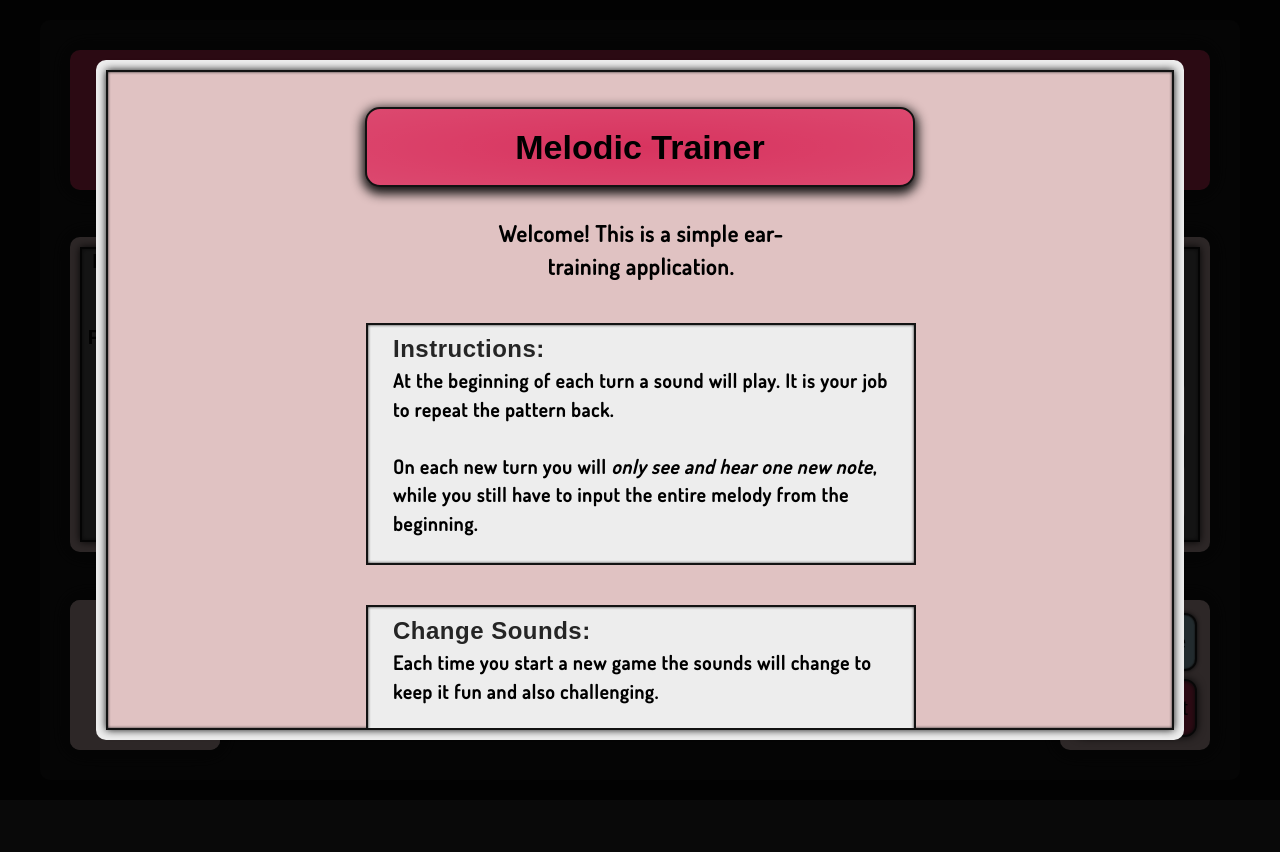
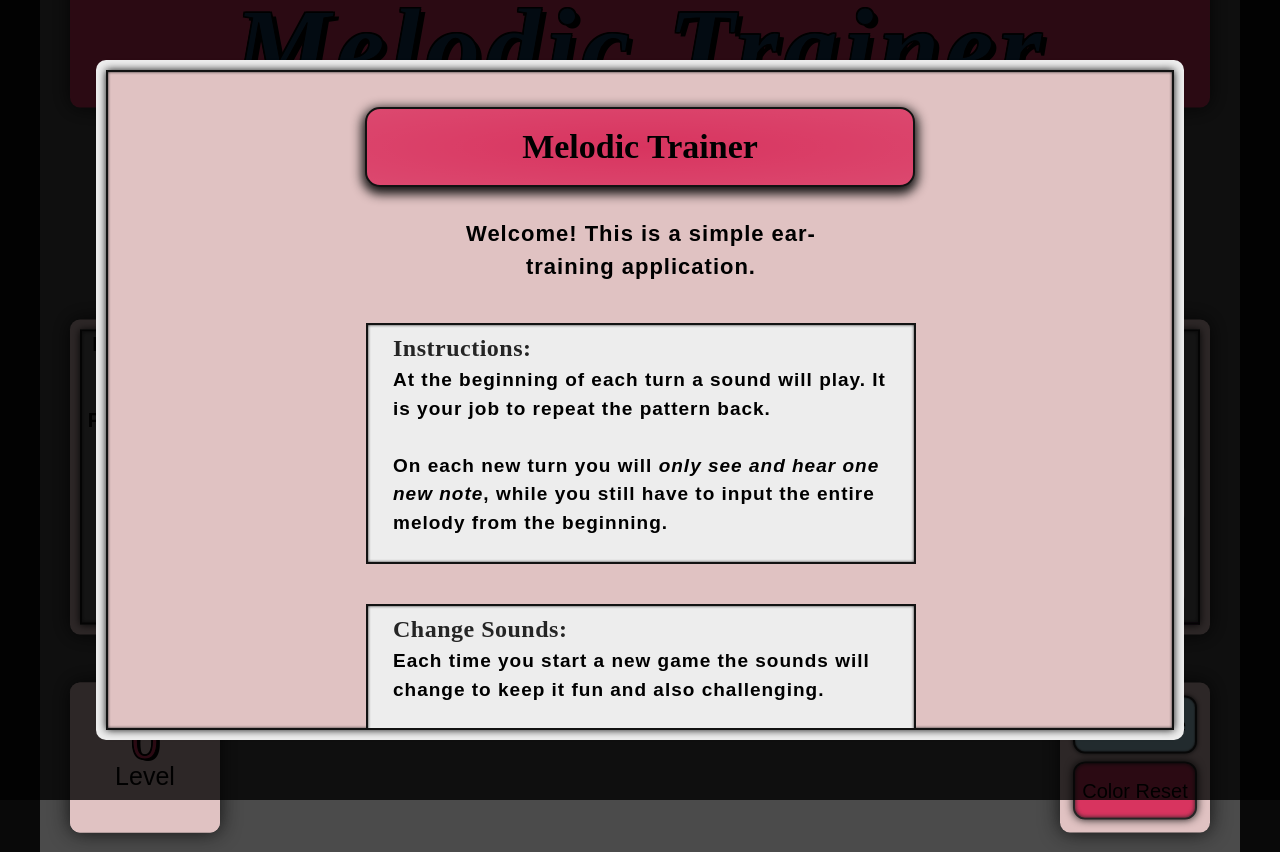
Before and after one commit to ashthomasweb/personal--music-trainer, a plain HTML site: page index.html in a window 1280 px wide. Shown: the top 852 px of the page. Before the commit the page ends 800 px from the top, so only its background shows below. Drawn offline with nearby package versions, Linux system fonts and the light colour scheme; a web font is replaced by a local one.

Commit message:
adds note-grid and root font class

```diff
--- a/css/styles.css
+++ b/css/styles.css
@@ -11,6 +11,12 @@
   --grey: #525252;
   --lightgrey: #e0c2c2;
   --white: #ededed;
+
+  /* --header-font: blenny, sans-serif;
+  --copy-font: dosis, sans-serif; */
+
+  --header-font: alegreya, serif;
+  --copy-font: alegreya-sans, sans-serif;
 }
 
 * {
@@ -30,12 +36,12 @@ body {
 
 h1, h2, h3, h4, h5, h6 {
   margin: 0;
-  font-family: blenny, sans-serif;
+  font-family: var(--header-font);
 }
 
 p {
   margin: 0;
-  font-family: dosis, sans-serif;
+  font-family: var(--copy-font);
   font-size: 19px;
   font-weight: bold;
   letter-spacing: 1px;
@@ -46,27 +52,65 @@ p {
 .grid-container {
   grid-template-areas:
   "header header header header header header"
-  "...... message message message message ....."
-  "score ....... square1 square2 ........ meter"
-  "score ....... square3 square4 ........ meter"
+  "...... message message message message ......"
+  "...... ....... notes notes ....... ....."
+  "score ....... notes notes ........ meter"
+  "score ....... notes notes ........ meter"
   "level instruct instruct instruct instruct options";
   position: relative;
   top: 50vh;
   transform: translateY(-50%);
   display: grid;
   grid-template-columns: 150px auto 200px 200px auto 150px;
-  grid-template-rows: 140px 50px 150px 150px 150px;
+  grid-template-rows: 140px 50px 150px 150px 150px 150px;
   grid-gap: 15px;
   max-width: 1200px;
   padding: 30px;
   border-radius: 10px;
   margin: 0 auto;
-  background-color: #181818;
+  background-color: #4b4b4b;
 }
 
 .grid-container > div {
   border-radius: 10px;
 }
+
+/* NOTE GRID */
+
+.note-container {
+  grid-area: notes;
+  grid-template-areas:
+  "...... note13 ......."
+  "...... note12 ......."
+  "...... note11 ......."
+  "...... note10 ......."
+  "...... note9 ......."
+  "...... note8 ......."
+  "...... note7 ......."
+  "...... note6 ......."
+  "...... note5 ......."
+  "...... note4 ......."
+  "...... note3 ......."
+  "...... note2 ......."
+  "...... note1 .......";
+  position: relative;
+  display: grid;
+  grid-template-columns: 1fr, 1fr, 1fr ;
+  grid-template-rows: 1fr, 1fr, 1fr, 1fr, 1fr, 1fr, 1fr, 1fr, 1fr, 1fr, 1fr, 1fr, 1fr ;
+  grid-gap: 5px;
+  width: 100%;
+  border-radius: 10px;
+  margin: 0 auto;
+  background-color: #181818;
+}
+
+.note-container > div {
+  border-radius: 10px;
+  background-color: red;
+}
+
+
+
 
 /* PLAY-STATE */
 
@@ -301,11 +345,13 @@ p {
 }
 
 .arnold-header {
-  margin-top: -3px;
-  font-size: 100px;
+  margin-top: 10px;
+  font-size: 110px;
   color: var(--darkblue);
   line-height: 120px;
-  letter-spacing: 1px;
+  font-weight: 900;
+  font-style: italic;
+  letter-spacing: 5px;
   background-color: rgba(0, 0, 0, 0);
   -webkit-text-stroke: 1px black;
   text-shadow:
@@ -423,10 +469,10 @@ p {
 
 /* COLOR SQUARES */
 
-.item4 {
-  grid-area: square1;
+.note1 {
+  grid-area: note1;
   position: relative;
-  top: 25px;
+
   cursor: pointer;
 }
 
@@ -442,10 +488,9 @@ p {
   box-shadow: -8px 5px 15px var(--black), -8px 5px 6px 3px var(--black);
 }
 
-.item5 {
-  grid-area: square2;
+.note2 {
+  grid-area: note2;
   position: relative;
-  top: 25px;
   cursor: pointer;
 }
 
@@ -461,10 +506,9 @@ p {
   box-shadow: -8px 5px 15px var(--black), -8px 5px 6px 3px var(--black);
 }
 
-.item6 {
-  grid-area: square3;
+.note3 {
+  grid-area: note3;
   position: relative;
-  top: 25px;
   cursor: pointer;
 }
 
@@ -480,10 +524,9 @@ p {
   box-shadow: -8px 5px 15px var(--black), -8px 5px 6px 3px var(--black);
 }
 
-.item7 {
-  grid-area: square4;
+.note4 {
+  grid-area: note4;
   position: relative;
-  top: 25px;
   cursor: pointer;
 }
 
--- a/index.html
+++ b/index.html
@@ -12,8 +12,16 @@
     content="ear-training, classcial music practice, melody trainer" />
   <meta name="author" content="William Rideout" />
   <meta name="copyright" content="2020" />
+
+  <!-- fonts from arnold game  -->
   <link rel="stylesheet" href="https://use.typekit.net/lae5rnl.css">
   <link href="https://fonts.googleapis.com/css2?family=Dosis:wght@500&display=swap" rel="stylesheet">
+
+
+  <link rel="stylesheet" href="https://use.typekit.net/qmi1qmi.css">
+
+
+
   <link rel="stylesheet" href="css/styles.css">
   <link rel="stylesheet" href="css/mqueries.css">
   <link rel="icon" type="image/x-icon" href="images/favicon.ico" />
@@ -115,10 +123,14 @@
     </div>
 
     <!-- COLOR SQUARES -->
-    <div id="sq1-box" class="item4 color-square1 anim_sq-glow"></div>
-    <div id="sq2-box" class="item5 color-square2 anim_sq-glow"></div>
-    <div id="sq4-box" class="item7 color-square4 anim_sq-glow"></div>
-    <div id="sq3-box" class="item6 color-square3 anim_sq-glow"></div>
+    <div class="note-container ">
+
+    <div id="sq1-box" class="note1 color-square1 anim_sq-glow"></div>
+    <div id="sq2-box" class="note2 color-square2 anim_sq-glow"></div>
+    <div id="sq4-box" class="note4 color-square4 anim_sq-glow"></div>
+    <div id="sq3-box" class="note3 color-square3 anim_sq-glow"></div>
+
+    </div>
     <!-- END -->
 
     <!-- METER -->
```
